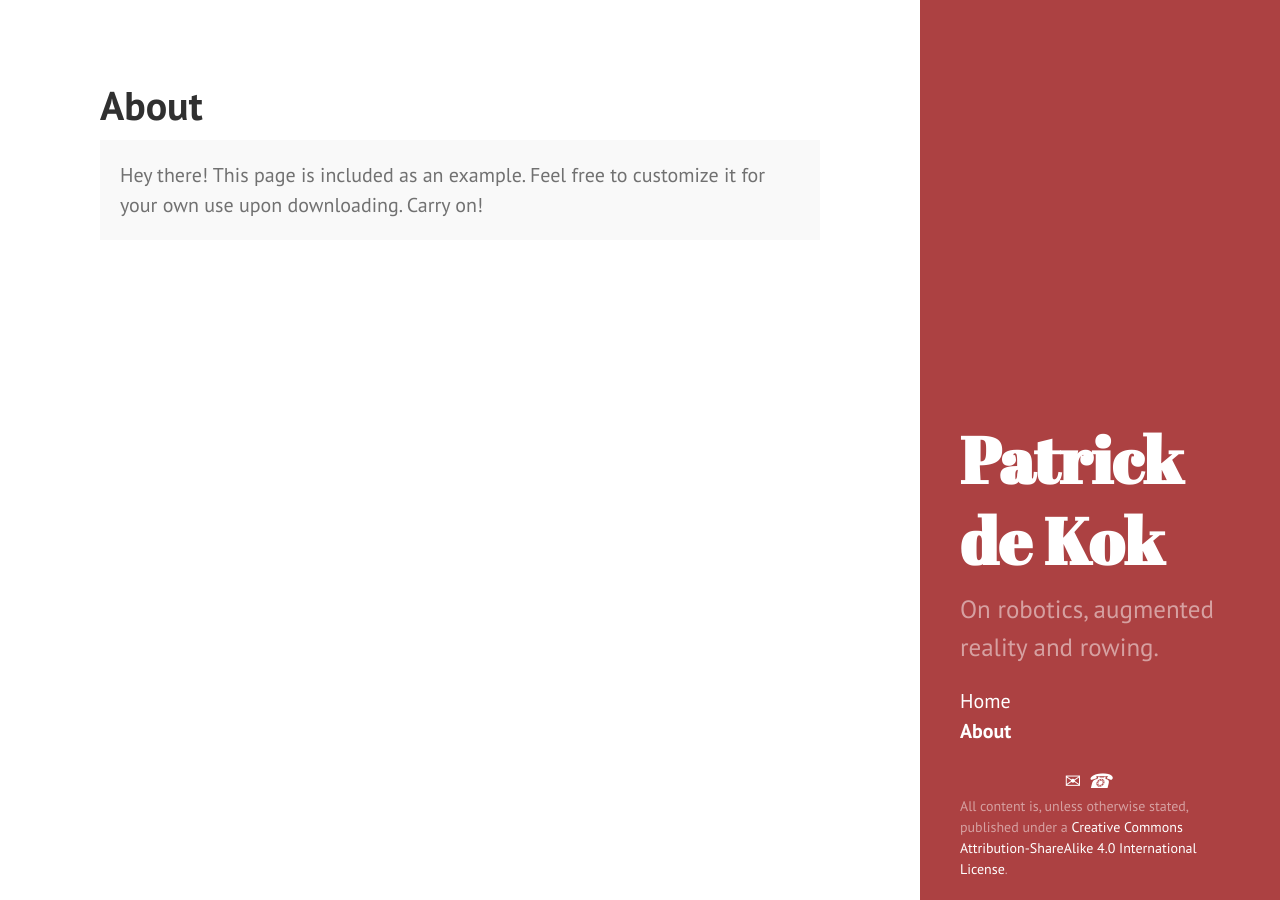
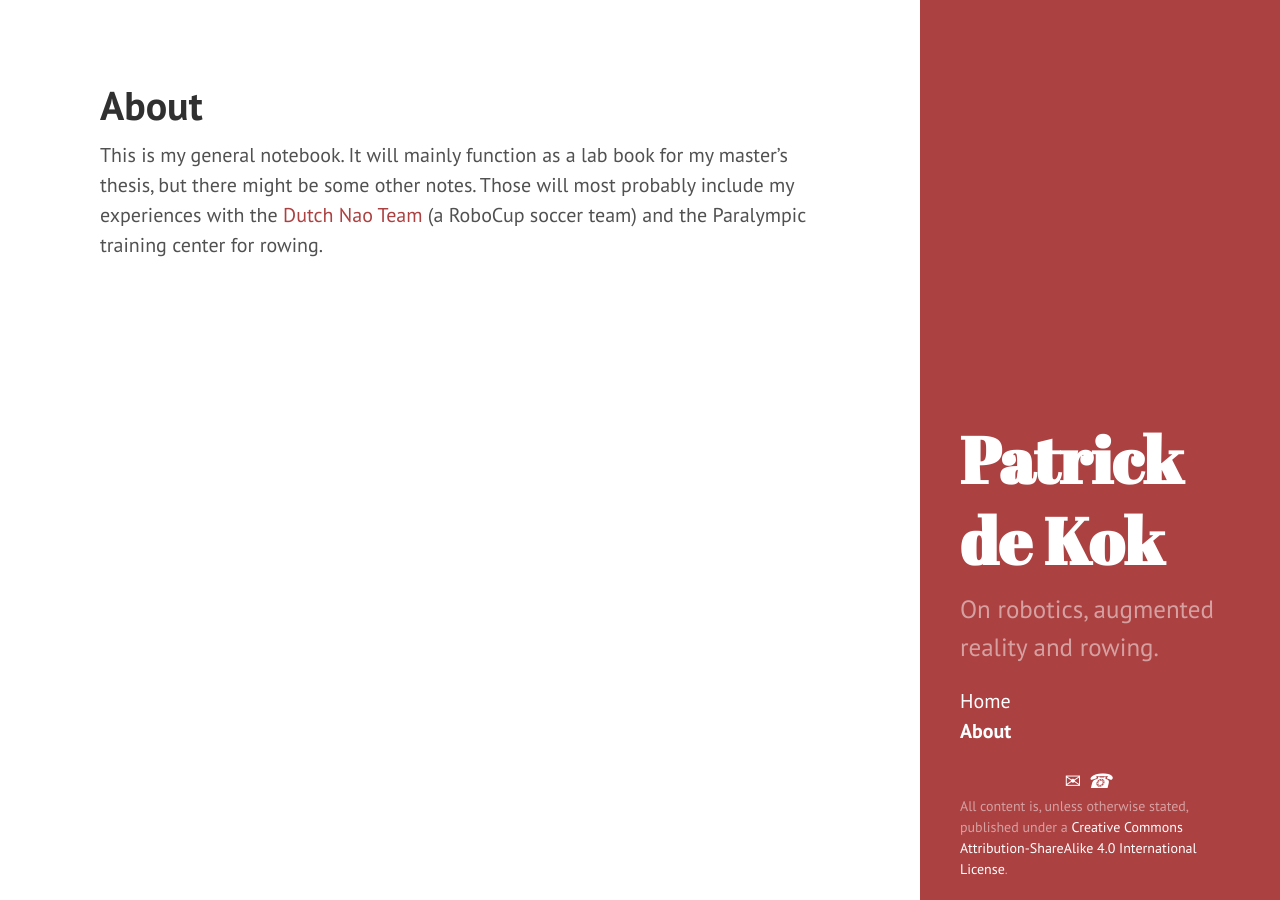
Before and after one commit to pkok/pkok.github.io, a Jekyll site: the page built from about.md, in a window 1280 px wide. Built offline with Jekyll 4.4.1, drawn with Linux system fonts in a browser that asks for light colours; some web fonts are replaced; Markdown is read by kramdown in place of the engine named in the settings.

Commit message:
First content

```diff
--- a/about.md
+++ b/about.md
@@ -3,6 +3,4 @@ layout: page
 title: About
 ---
 
-<p class="message">
-  Hey there! This page is included as an example. Feel free to customize it for your own use upon downloading. Carry on!
-</p>
+This is my general notebook.  It will mainly function as a lab book for my master's thesis, but there might be some other notes.  Those will most probably include my experiences with the [Dutch Nao Team](http://dutchnaoteam.nl) (a RoboCup soccer team) and the Paralympic training center for rowing.
```
